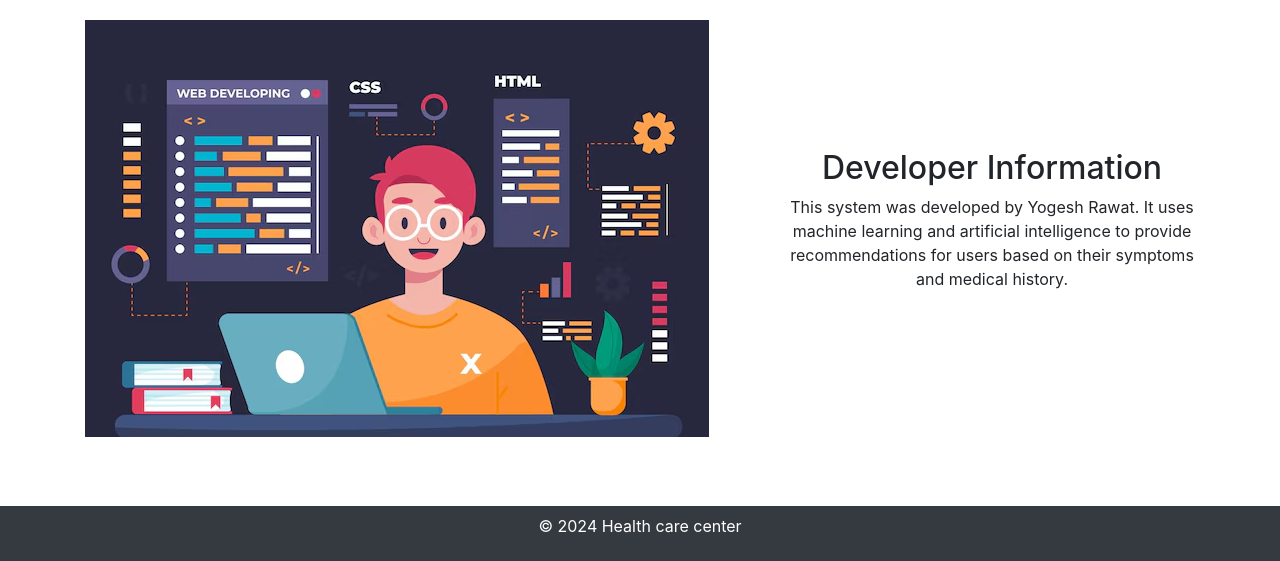
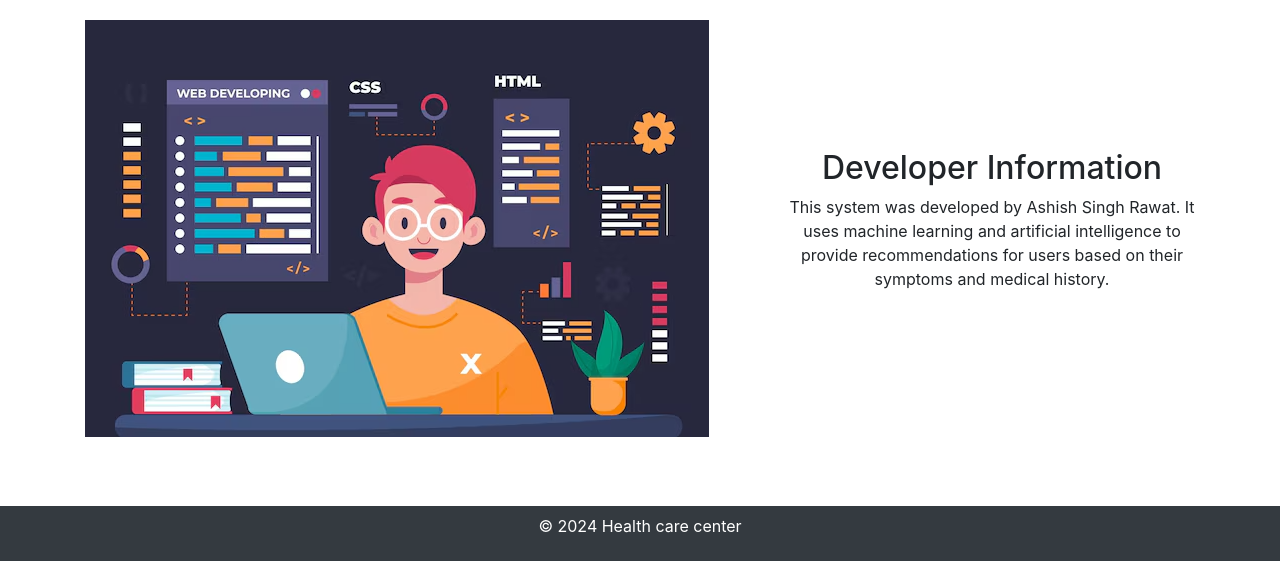
Before and after one commit to ashish07-singh/MedAi, a Flask app: page /developer in a window 1280 px wide. Shown: the part 210-771 px from the top of the page. Run offline with Flask 3, Linux system fonts and the light colour scheme; parts of the project's set-up code (start-up, migrations or seed data) failed here and were passed over; some libraries are stand-ins or nearby versions.

Commit message:
Update developer.html

```diff
--- a/templates/developer.html
+++ b/templates/developer.html
@@ -43,7 +43,7 @@
         </div>
         <section class="developer">
             <h2 class="text-center">Developer Information</h2>
-            <p>This system was developed by Yogesh Rawat. It uses machine learning and artificial intelligence to provide recommendations for users based on their symptoms and medical history.</p>
+            <p>This system was developed by Ashish Singh Rawat. It uses machine learning and artificial intelligence to provide recommendations for users based on their symptoms and medical history.</p>
         </section>
     </main>
 
```
